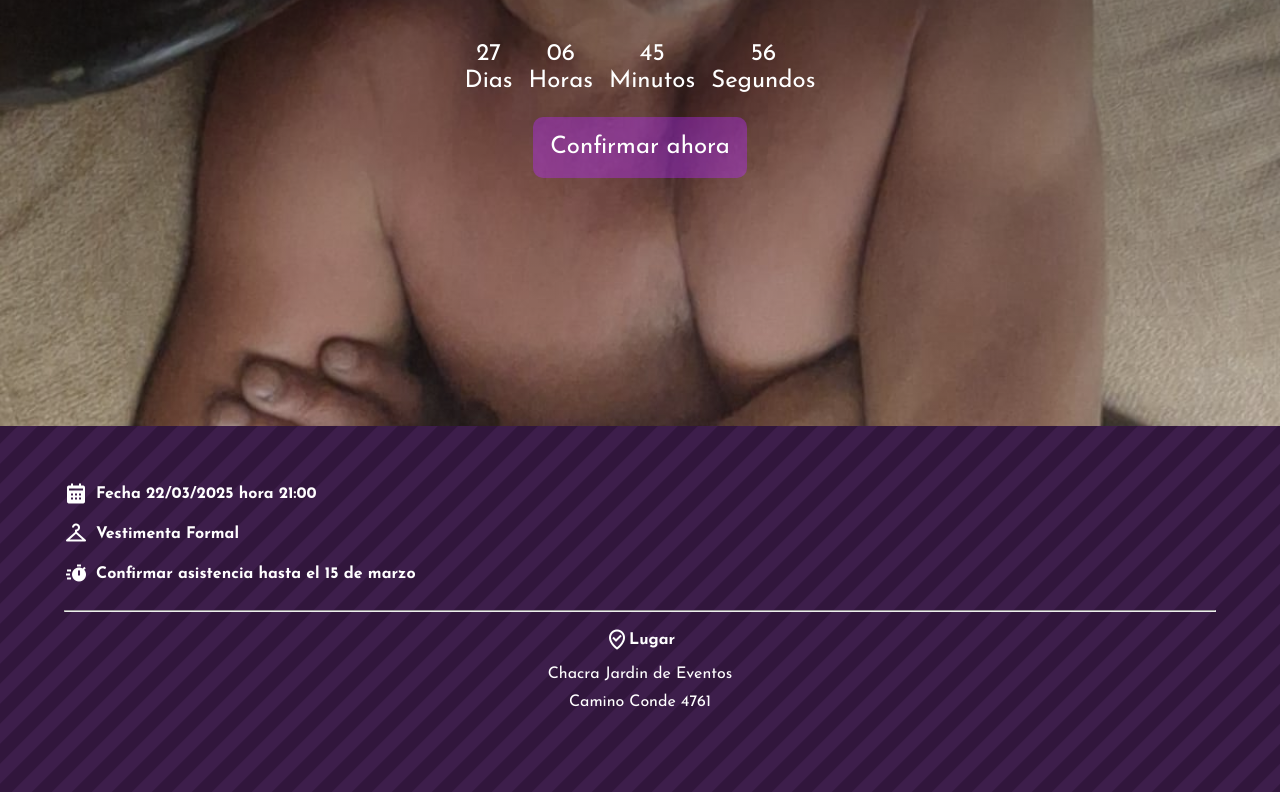
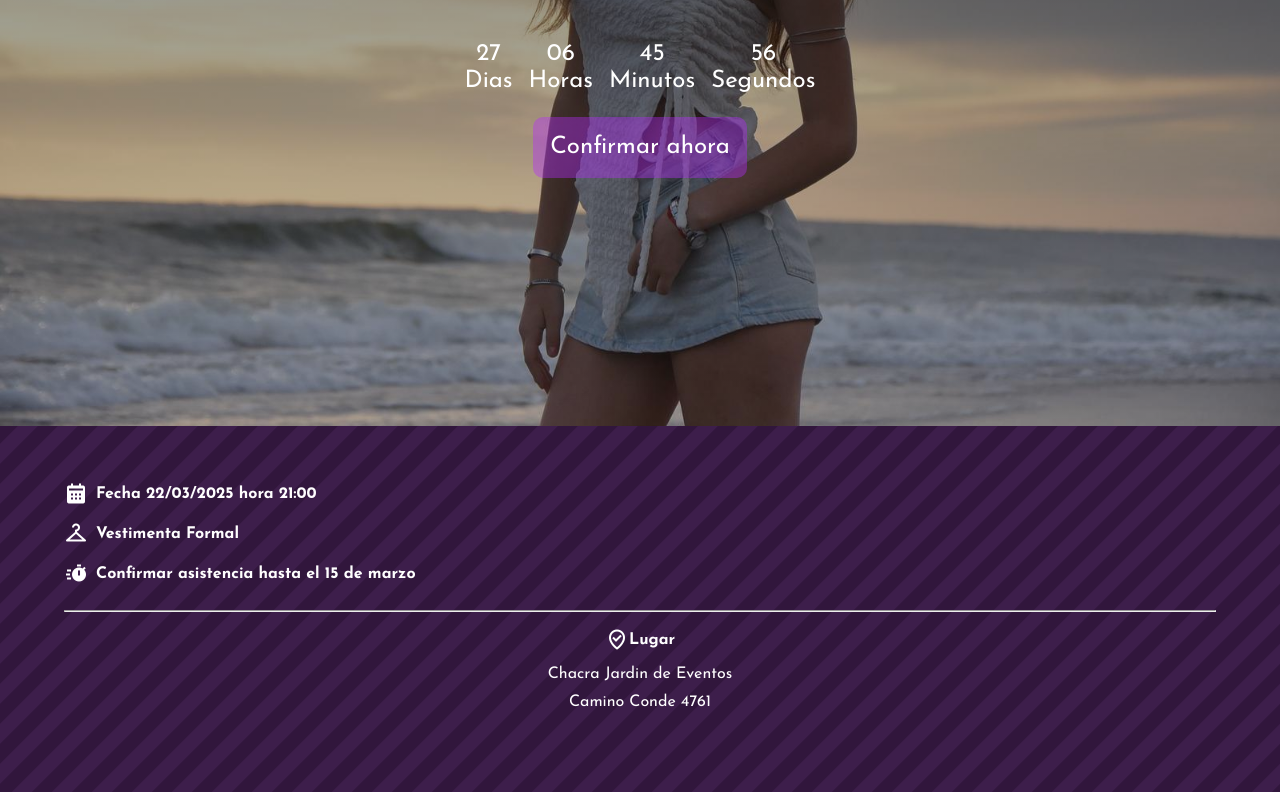
Before and after one commit to NatanaelLeites/invitacion, a website: page index.html in a window 1280 px wide. Shown: the part 374-1166 px from the top of the page. Drawn offline with nearby package versions, Linux system fonts and the light colour scheme; grey boxes are pictures that could not be loaded; a web font is replaced by a local one.

Commit message:
correccion de fotos

```diff
--- a/scss/hero.scss
+++ b/scss/hero.scss
@@ -7,7 +7,7 @@
     justify-content: center;
     align-items: center;
     background-image: linear-gradient(to bottom, #0000009f, #00000020),
-        url("../img/carlos.jpeg");
+        url("../img/fondo1.jpeg");
     background-position: center;
     background-repeat: no-repeat;
     background-size: cover;
```
Also changed, not shown: css/estilos.css.
